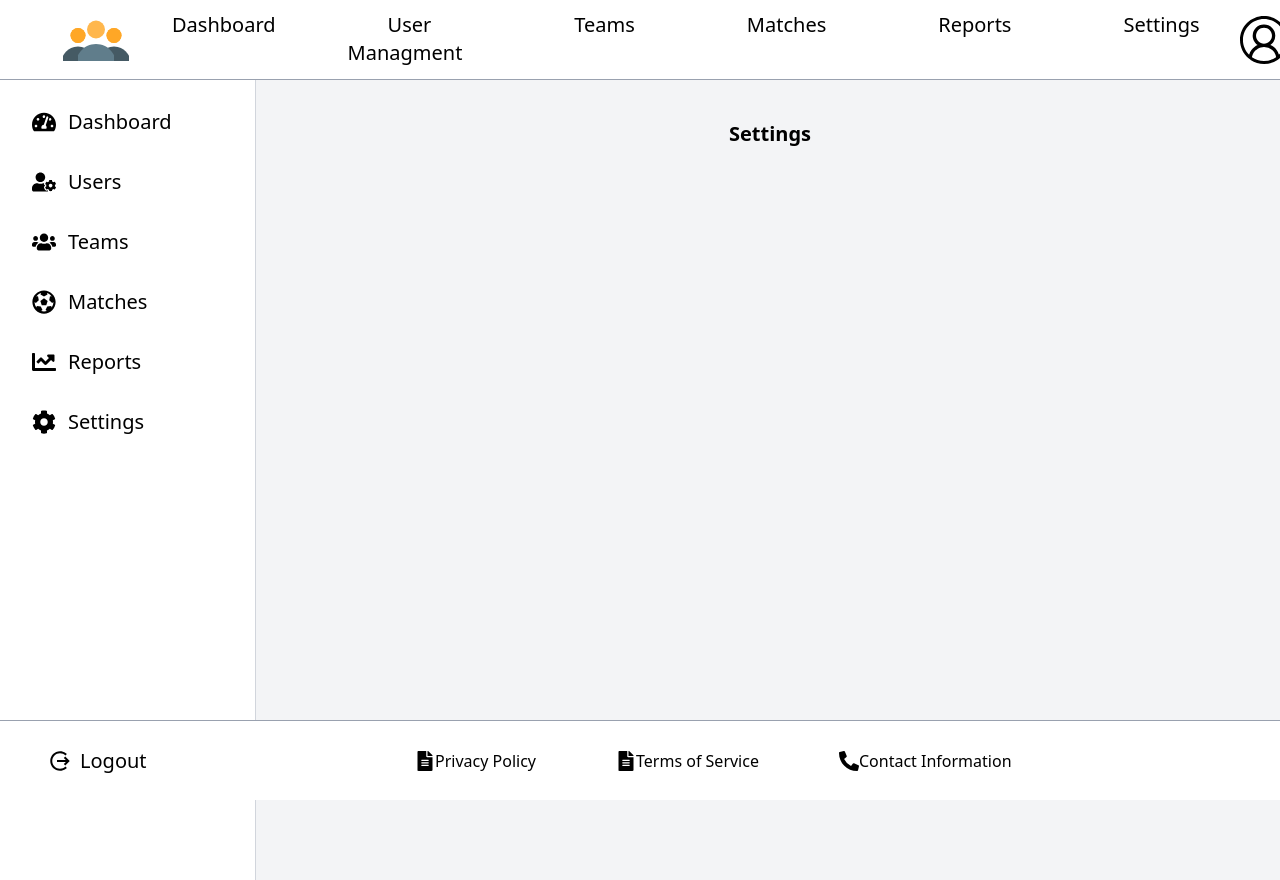
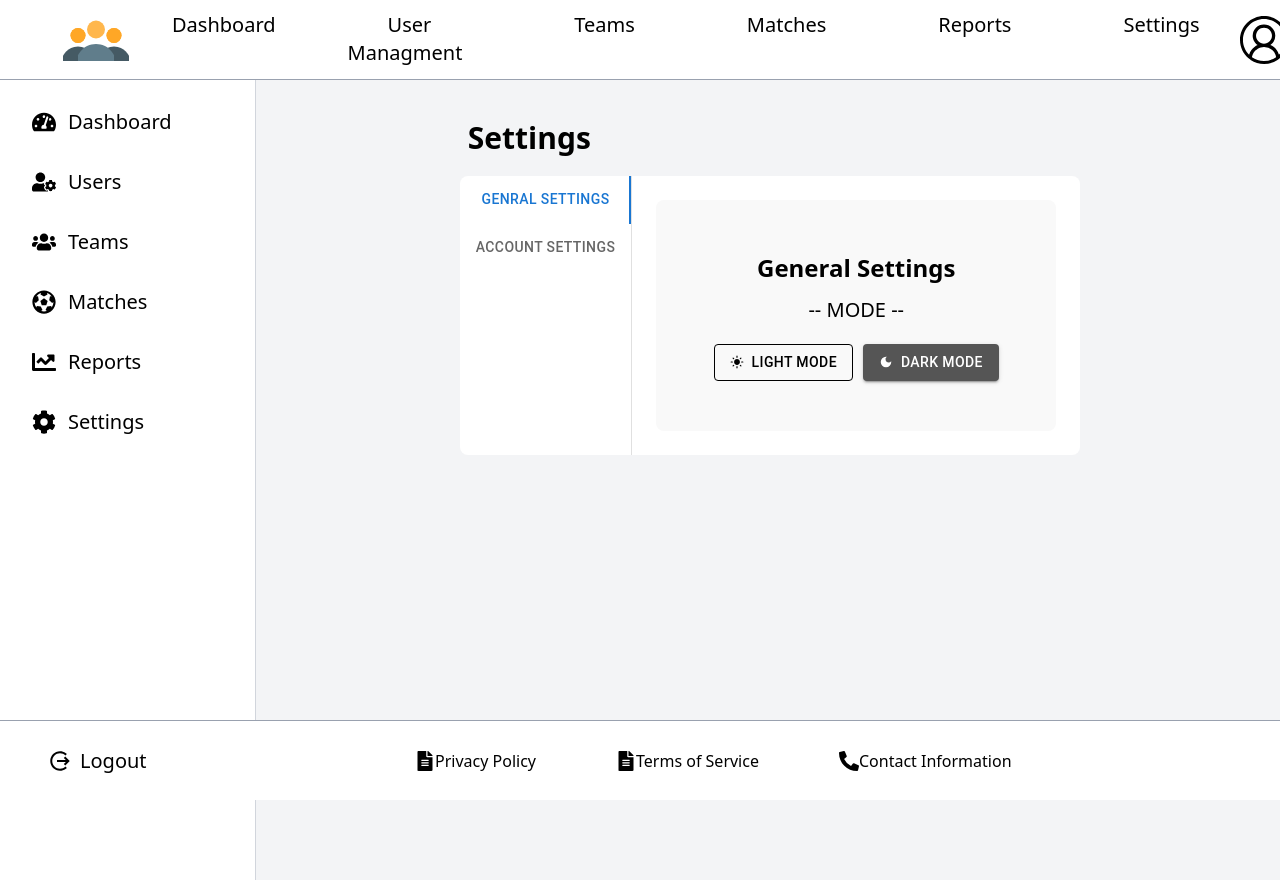
Before and after one commit to NoelKBoyd/goikon-tech, a Next.js app: page /admin/SettingsPage in a window 1280 px wide. Shown: the top 880 px of the page. Built offline with nearby package versions, Linux system fonts and the light colour scheme.

Commit message:
made work on the settings page looks almost complete but not sure how to implement dark and light mode properly. they are just there as a idea of what kind of functionality we could have in the settings page

```diff
--- a/src/app/admin/Matches/page.js
+++ b/src/app/admin/Matches/page.js
@@ -183,7 +183,7 @@ const Matches = () => {
                         </div>
                         <div className="pt-13 mb-30">
                             <div className="flex justify-center w-full">
-                                <Box sx={{width: '100%', height: 550, maxWidth: 500, bgcolor: 'background.paper', borderRadius: '8px',}}>
+                                <Box sx={{width: '100%', height: 550, maxWidth: 480, bgcolor: 'background.paper', borderRadius: '8px',}}>
                                     <h1 className="text-3xl pb-3 pt-5 flex justify-center">
                                         <strong>Schedule Matches</strong>
                                     </h1>
--- a/src/app/admin/SettingsPage/page.js
+++ b/src/app/admin/SettingsPage/page.js
@@ -3,8 +3,69 @@ import AdminNav from "@/app/Components/AdminNav";
 import AdminSideBar from "@/app/Components/AdminSideBar";
 import AdminFooter from "@/app/Components/AdminFooter";
 import { useState } from 'react';
+import * as React from 'react';
+import PropTypes from 'prop-types';
+import Tabs from '@mui/material/Tabs';
+import Tab from '@mui/material/Tab';
+import Typography from '@mui/material/Typography';
+import Box from '@mui/material/Box';
+import Button from '@mui/material/Button';
+import { MdLightMode } from "react-icons/md";
+import { MdDarkMode } from "react-icons/md";
+import TextField from '@mui/material/TextField';
+
+function userData(userId, name, address, dateOfBirth, email, phone, roleId) {
+    return { userId, name, address, dateOfBirth, email, phone, roleId };
+  }
+
+const users = [
+    userData(1, "Alice Johnson", "123 Main St, Springfield", "15-05-1990", "alice.johnson@example.com", "1234567890", 2),
+];
+
+function TabPanel(props) {
+    const { children, value, index, ...other } = props;
+
+    return (
+      <div
+        role="tabpanel"
+        hidden={value !== index}
+        id={`vertical-tabpanel-${index}`}
+        aria-labelledby={`vertical-tab-${index}`}
+        {...other}
+      >
+        {value === index && (
+          <Box sx={{ p: 3 }}>
+            <div>{children}</div>
+          </Box>
+        )}
+      </div>
+    );
+  }
+
+  TabPanel.propTypes = {
+    children: PropTypes.node,
+    index: PropTypes.number.isRequired,
+    value: PropTypes.number.isRequired,
+  };
+
+  function a11yProps(index) {
+    return {
+      id: `vertical-tab-${index}`,
+      'aria-controls': `vertical-tabpanel-${index}`,
+    };
+  }
 
 const Settings = () => {
+
+    const [value, setValue] = React.useState(0);
+    const [usersToShow] = useState(users.length);
+
+    const handleChange = (event, newValue) => {
+        setValue(newValue);
+    };
+
+
+
     return (
         <div>
             <header>
@@ -16,8 +77,53 @@ const Settings = () => {
 
                 <div className='col-start-2 col-end-3 flex justify-center text-center'>
                     <div className="pt-10">
-                        <h1 className="text-xl"><strong>Settings</strong></h1>
+                        <h1 className="text-3xl pl-2 flex justify-left"><strong>Settings</strong></h1>
+                        <div className="pt-5">
+                            <Box sx={{ flexGrow: 1, bgcolor: 'background.paper', display: 'flex', height: 'auto', width: 'auto', borderRadius: '8px' }}>
+                                <Tabs orientation="vertical" variant="scrollable" value={value} onChange={handleChange} aria-label="Vertical tabs example" sx={{ borderRight: 1, borderColor: 'divider' }}>
+                                    <Tab label="Genral Settings" {...a11yProps(0)} />
+                                    <Tab label="Account Settings" {...a11yProps(1)} />
+                                </Tabs>
+                                <TabPanel value={value} index={0}>
+                                    <div style={{ padding: '50px', backgroundColor: '#f9f9f9', borderRadius: '8px', width: '400px', }}>
+                                        <h2 style={{ fontSize: '24px', fontWeight: 'bold', marginBottom: '10px' }}>General Settings</h2>
+                                        <div className="w-full">
+                                            <h3 className="text-xl pb-5">-- MODE --</h3>
+                                            <div>
+                                                <Button variant="outlined" sx={{marginRight: '5px', color: '#000', borderColor: '#000', '&:hover': {backgroundColor: '#f0f0f0', borderColor: '#000'}}}><MdLightMode className="mr-2"/> Light Mode</Button>
+                                                <Button variant="contained" sx={{marginLeft: '5px', color: '#fff', backgroundColor: '#555', '&:hover': {backgroundColor: '#555'}}}> <MdDarkMode className="mr-2"/> Dark Mode</Button>
+                                            </div>
+                                        </div>
+                                    </div>
+                                </TabPanel>
+                                <TabPanel value={value} index={1}>
+                                    {users.map((user) => (
+                                    <div style={{ padding: '50px', backgroundColor: '#f9f9f9', borderRadius: '8px', width: '400px', }}>
+                                        <h2 style={{ fontSize: '24px', fontWeight: 'bold', marginBottom: '10px' }}>Account Seetings</h2>
+                                        <div className="w-full">
+                                            <h3 className="text-xl pb-5">-- Account Details --</h3>
+                                            <div>
+                                                <h2 className="pb-2"><strong>Name: </strong></h2>
+                                                <TextField id="outlined-basic" label="Name" variant="outlined" value={user.name}/>
 
+                                                <h2 className="pb-2"><strong>Address: </strong></h2>
+                                                <TextField id="outlined-basic" label="Address" variant="outlined" value={user.address}/>
+
+                                                <h2 className="pb-2"><strong>Date of birth: </strong></h2>
+                                                <TextField id="outlined-basic" label="Date of birth" variant="outlined" value={user.dateOfBirth}/>
+
+                                                <h2 className="pb-2"><strong>Email: </strong></h2>
+                                                <TextField id="outlined-basic" label="Email" variant="outlined" value={user.email}/>
+
+                                                <h2 className="pb-2"><strong>Phone: </strong></h2>
+                                                <TextField id="outlined-basic" label="Phone" variant="outlined" value={user.phone}/>
+                                            </div>
+                                        </div>
+                                    </div>
+                                    ))}
+                                </TabPanel>
+                            </Box>
+                        </div>
                     </div>
                 </div>
             </main>
--- a/src/app/admin/TeamsPage/page.js
+++ b/src/app/admin/TeamsPage/page.js
@@ -15,6 +15,10 @@ import Paper from '@mui/material/Paper';
 import Button from '@mui/material/Button';
 import SearchIcon from '@mui/icons-material/Search';
 import InputBase from '@mui/material/InputBase';
+import Dialog from '@mui/material/Dialog';
+import DialogTitle from '@mui/material/DialogTitle';
+import DialogContent from '@mui/material/DialogContent';
+import DialogActions from '@mui/material/DialogActions';
 
 const StyledTableCell = styled(TableCell)(({ theme }) => ({
   [`&.${tableCellClasses.head}`]: {
@@ -107,6 +111,8 @@ const rows = [
 const TeamPage = () => {
     const [searchQuery, setSearchQuery] = useState('');
     const [selectedTeamId, setSelectedTeamId] = useState(null);
+    const [selectedMatch, setSelectedMatch] = useState(null);
+    const [isPopupOpen, setPopupOpen] = useState(false);
     const [rowsToShow] = useState(rows.length);
 
     const filteredRows = rows.filter((row) =>
@@ -115,6 +121,16 @@ const TeamPage = () => {
 
     const handleRowClick = (teamId) => {
         setSelectedTeamId(teamId);
+    };
+
+    const openPopup = (row) => {
+        setSelectedMatch(row);
+        setPopupOpen(true);
+    };
+
+    const closePopup = () => {
+        setSelectedMatch(null);
+        setPopupOpen(false);
     };
 
     return (
@@ -165,6 +181,7 @@ const TeamPage = () => {
                                             <StyledTableRow
                                                 key={row.teamId}
                                                 onMouseOver={() => handleRowClick(row.teamId)}
+                                                onClick={() => openPopup(row)}
                                                 style={{
                                                     backgroundColor: row.teamId === selectedTeamId ? '#cae2fc' : 'inherit',
                                                     cursor: 'pointer',
@@ -188,11 +205,6 @@ const TeamPage = () => {
                                     Add Team
                                 </Button>
                             </div>
-                            <div className="inline pl-2">
-                                <Button variant="contained">
-                                    Edit Team
-                                </Button>
-                            </div>
                         </div>
 
                     </div>
@@ -202,6 +214,35 @@ const TeamPage = () => {
             <footer>
                 <AdminFooter />
             </footer>
+
+            <Dialog open={isPopupOpen} onClose={closePopup} sx={{ textAlign: 'center'}}>
+                <DialogTitle>Team Details</DialogTitle>
+                    <DialogContent sx={{ minWidth: '300px' }}>
+                        {selectedMatch && (
+                            <div>
+                                <p className="pb-2">
+                                    <strong>Team Name:</strong> {selectedMatch.name}
+                                </p>
+                                <p className="pb-2">
+                                    <strong>Manager ID:</strong> {selectedMatch.managerId}
+                                </p>
+                                <p className="pb-2">
+                                    <strong>Location:</strong> {selectedMatch.location}
+                                </p>
+                                <p className="pb-2">
+                                    <strong>Age Group:</strong> {selectedMatch.ageGroup}
+                                </p>
+                                <p className="pb-2">
+                                    <strong>Contact Info:</strong> {selectedMatch.contactInfo}
+                                </p>
+                            </div>
+                        )}
+                    </DialogContent>
+                <DialogActions sx={{ justifyContent: 'center' }}>
+                    <Button>Edit</Button>
+                    <Button onClick={closePopup}>Close</Button>
+                </DialogActions>
+            </Dialog>
         </div>
     );
 };
```
